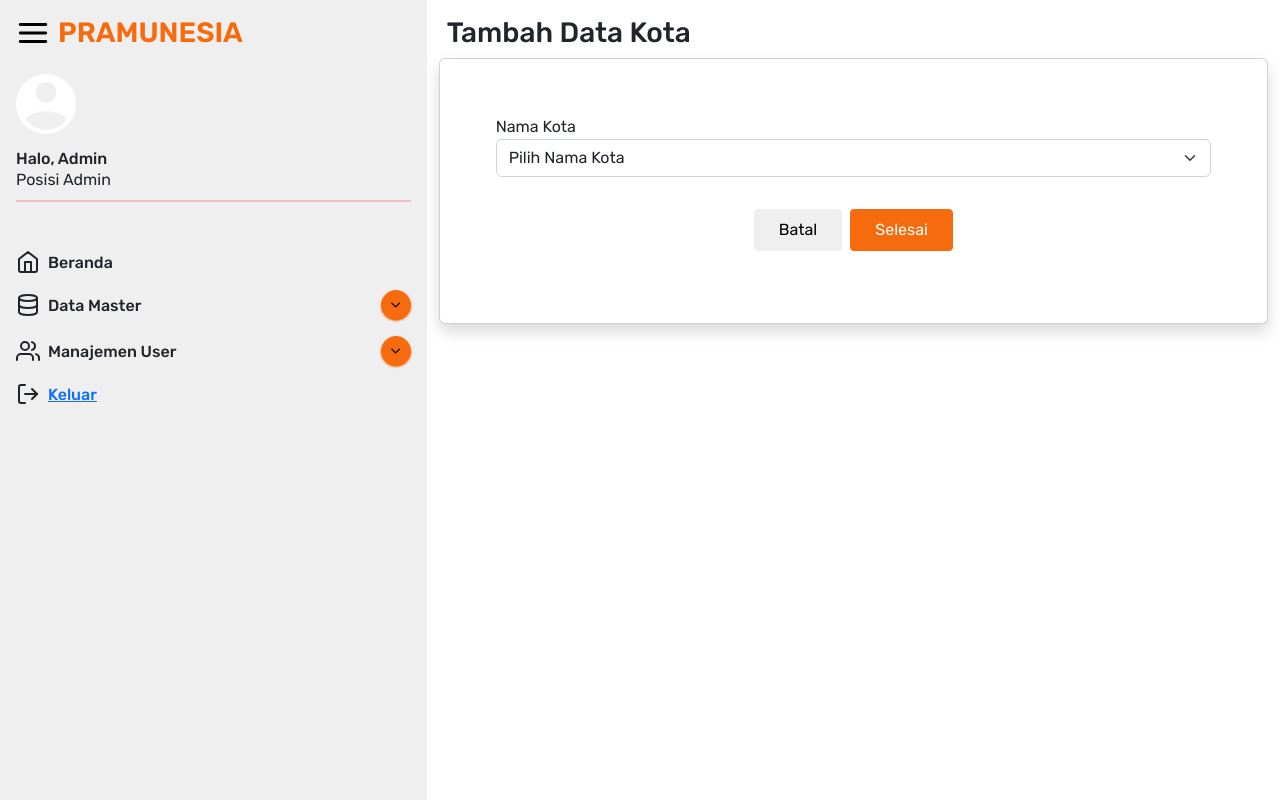
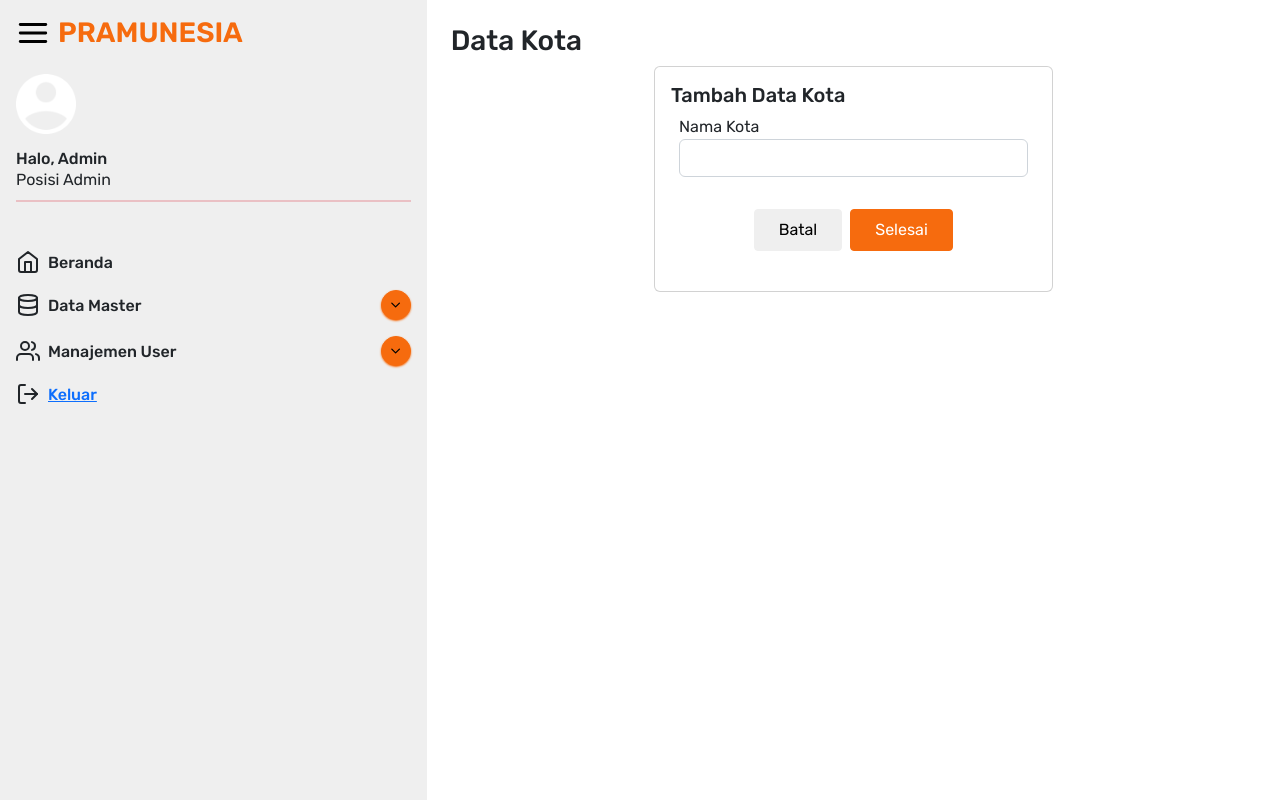
Before and after one commit to umarshd/pramunesia, a Next.js app: page /admin/data-kota/tambah in a window 1280 px wide. Built offline with nearby package versions, Linux system fonts and the light colour scheme.

Commit message:
Update tambah.jsx

```diff
--- a/pages/admin/data-kota/tambah.jsx
+++ b/pages/admin/data-kota/tambah.jsx
@@ -12,6 +12,8 @@ import Image from "next/image";
 import Link from "next/link";
 import { useRouter } from "next/router";
 import BlankUser from "../../../public/images/blank-user.png";
+import axios from "axios";
+import Cookies from "js-cookie";
 
 export default function tambahKota() {
   const [toggle, setToggle] = useState(false);
@@ -28,6 +30,30 @@ export default function tambahKota() {
   };
   const batalHandler = () => {
     router.push("/admin/data-kota");
+  };
+
+  const [input, setInput] = useState(false);
+
+  const handleChange = async (e) => {
+    await setInput({ ...input, [e.target.name]: e.target.value });
+  };
+  const handleSubmit = async (e) => {
+    e.preventDefault();
+    const api = `${process.env.NEXT_PUBLIC_ENDPOINT}/cities`;
+
+    try {
+      const response = await axios({
+        url: api,
+        method: "POST",
+        headers: {
+          authorization: `Bearer ${Cookies.get("pramunesiaAppTokenAdmin")}`,
+        },
+        data: {
+          name: input.name,
+        },
+      });
+      router.push("/admin/data-kota");
+    } catch (error) {}
   };
   return (
     <div>
@@ -299,23 +325,20 @@ export default function tambahKota() {
         </div>
         <div className="col-sm-12 col-md-8 col-lg-8">
           <div className="mx-auto">
-            <div className="row">
-              <div className="col-10 p-2">
-                <h3 className="mt-2">Tambah Data Kota</h3>
-              </div>
-              <div className="card p-5 bg-light shadow p-3 mb-5 bg-white rounded">
-                <form>
+            <div className="row pt-3 justify-content-center">
+              <h3 className="mt-2">Data Kota</h3>
+              <div className="col-lg-6 p-2">
+                <div className="card p-3">
+                  <h5>Tambah Data Kota</h5>
+                  <form method="post" onSubmit={handleSubmit}>
                     <div className="col-12 p-2">
                       <label htmlFor="selectNamaKota">Nama Kota</label>
-                    <select
-                      className="form-select"
-                      aria-label="Pilih nama kota"
-                    >
-                      <option selected>Pilih Nama Kota</option>
-                      <option value="1">Bandung</option>
-                      <option value="2">Cirebon</option>
-                      <option value="3">Yogyakarta</option>
-                    </select>
+                      <input
+                        type="text"
+                        name="name"
+                        className="form-control"
+                        onChange={handleChange}
+                      />
                     </div>
 
                     <div className="text-center p-4">
@@ -333,6 +356,10 @@ export default function tambahKota() {
                   </form>
                 </div>
               </div>
+              {/* <div className="card p-5 bg-light shadow p-3 mb-5 bg-white rounded"> */}
+
+              {/* </div> */}
+            </div>
           </div>
         </div>
       </div>
```
Lines whose indentation alone changed are shown as unchanged.
